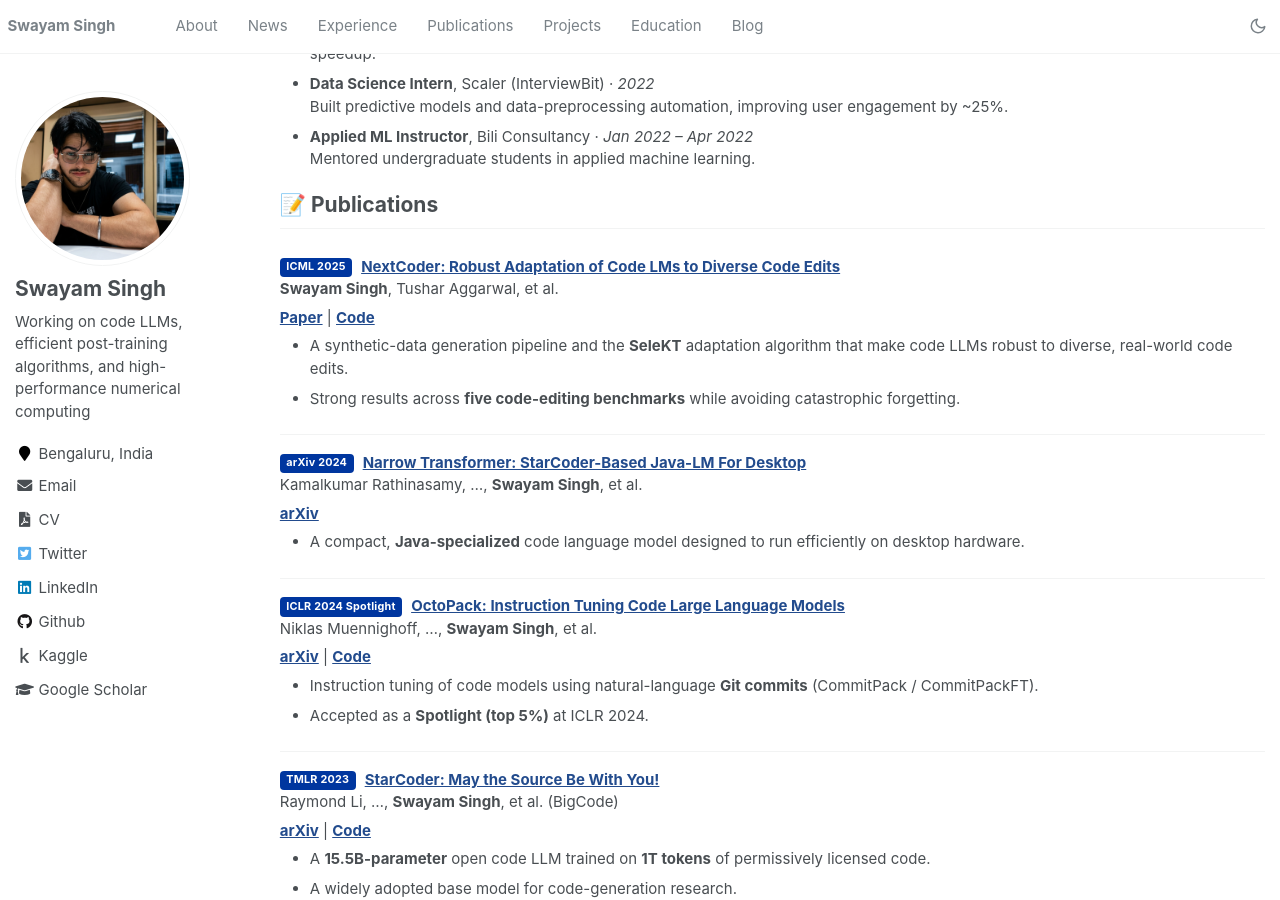
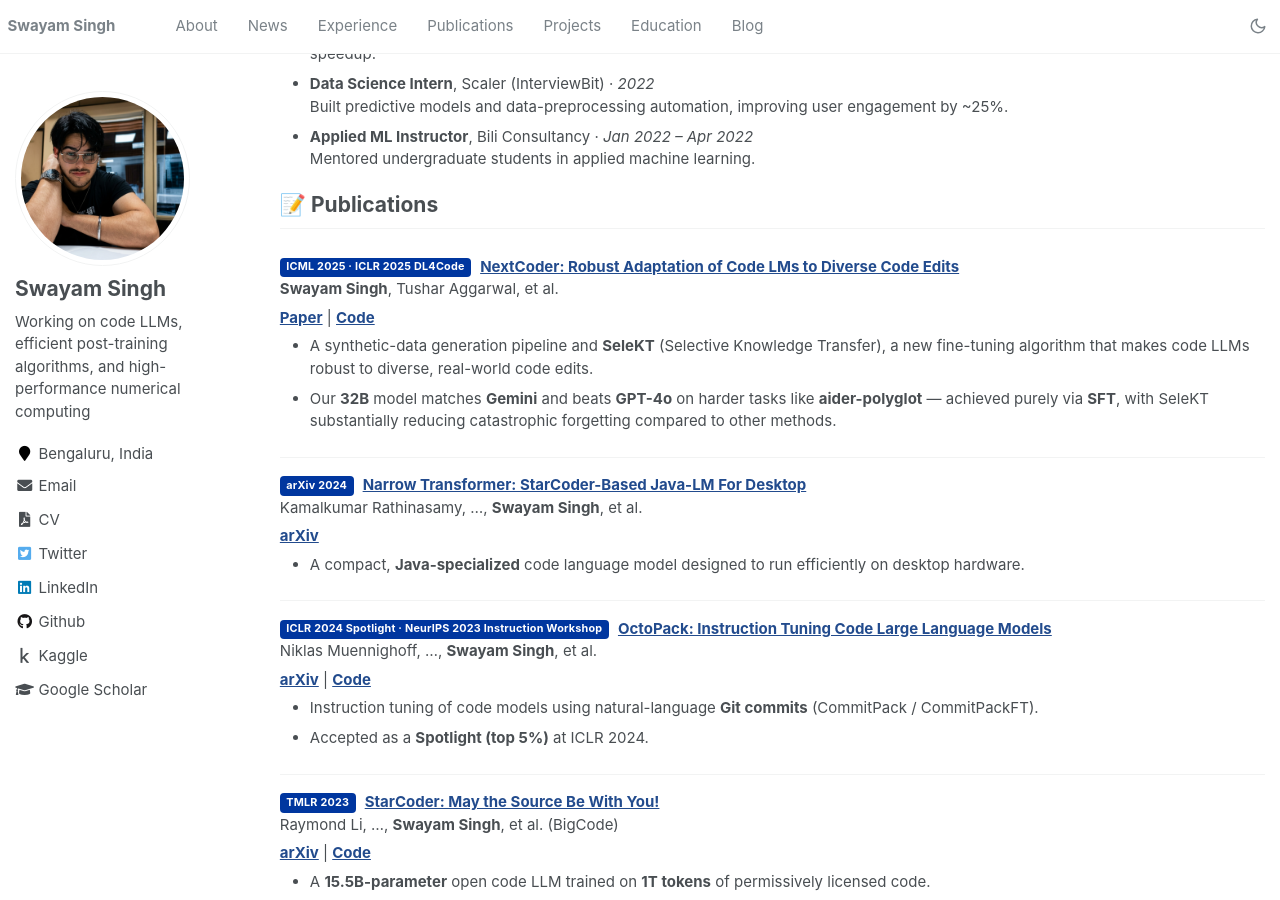
Before and after one commit to SwayamInSync/SwayamInSync.github.io, a Jekyll site: the page built from _pages/about.md, in a window 1280 px wide and 900 px high, scrolled down 799 px. Built offline with Jekyll 4.4.1, drawn with Linux system fonts in a browser that asks for light colours; comment, search, counter and statistics services are not loaded.

Commit message:
Enrich NextCoder description on site and CV; rebuild resume PDF

```diff
--- a/_pages/about.md
+++ b/_pages/about.md
@@ -39,13 +39,13 @@
 # 📝 Publications
 
 <div class="pub" markdown="1">
-<span class="pub-venue">ICML 2025</span> [**NextCoder: Robust Adaptation of Code LMs to Diverse Code Edits**](https://www.microsoft.com/en-us/research/publication/nextcoder-robust-adaptation-of-code-lms-to-diverse-code-edits/)<br>
+<span class="pub-venue">ICML 2025 · ICLR 2025 DL4Code</span> [**NextCoder: Robust Adaptation of Code LMs to Diverse Code Edits**](https://www.microsoft.com/en-us/research/publication/nextcoder-robust-adaptation-of-code-lms-to-diverse-code-edits/)<br>
 **Swayam Singh**, Tushar Aggarwal, et al.
 
 [**Paper**](https://www.microsoft.com/en-us/research/publication/nextcoder-robust-adaptation-of-code-lms-to-diverse-code-edits/) \| [**Code**](https://github.com/microsoft/NextCoder)
 
-- A synthetic-data generation pipeline and the **SeleKT** adaptation algorithm that make code LLMs robust to diverse, real-world code edits.
-- Strong results across **five code-editing benchmarks** while avoiding catastrophic forgetting.
+- A synthetic-data generation pipeline and **SeleKT** (Selective Knowledge Transfer), a new fine-tuning algorithm that makes code LLMs robust to diverse, real-world code edits.
+- Our **32B** model matches **Gemini** and beats **GPT-4o** on harder tasks like **aider-polyglot** — achieved purely via **SFT**, with SeleKT substantially reducing catastrophic forgetting compared to other methods.
 </div>
 
 <div class="pub" markdown="1">
@@ -58,7 +58,7 @@
 </div>
 
 <div class="pub" markdown="1">
-<span class="pub-venue">ICLR 2024 Spotlight</span> [**OctoPack: Instruction Tuning Code Large Language Models**](https://arxiv.org/abs/2308.07124)<br>
+<span class="pub-venue">ICLR 2024 Spotlight · NeurIPS 2023 Instruction Workshop</span> [**OctoPack: Instruction Tuning Code Large Language Models**](https://arxiv.org/abs/2308.07124)<br>
 Niklas Muennighoff, …, **Swayam Singh**, et al.
 
 [**arXiv**](https://arxiv.org/abs/2308.07124) \| [**Code**](https://github.com/bigcode-project/octopack)
```
Also changed, not shown: 2 other files.
